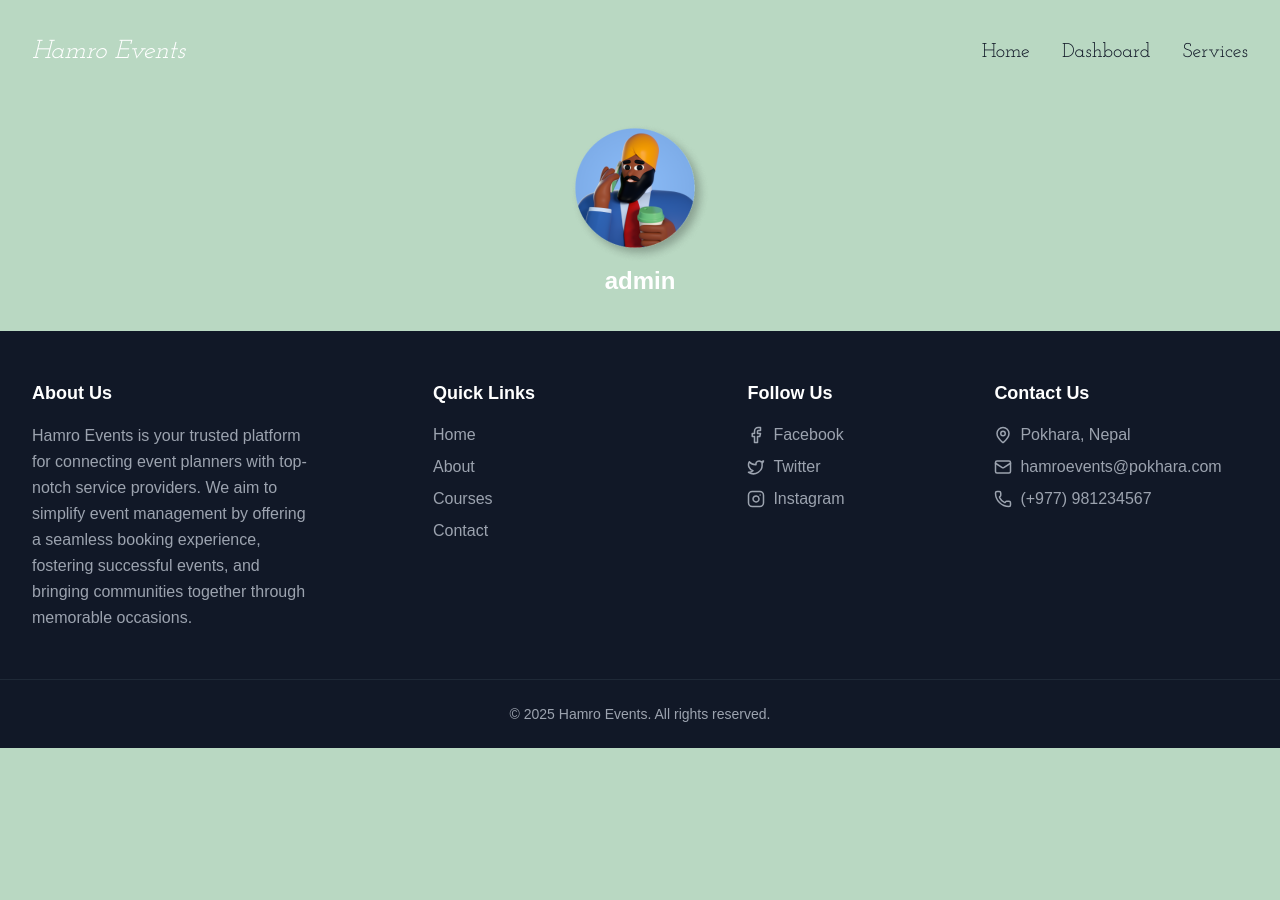
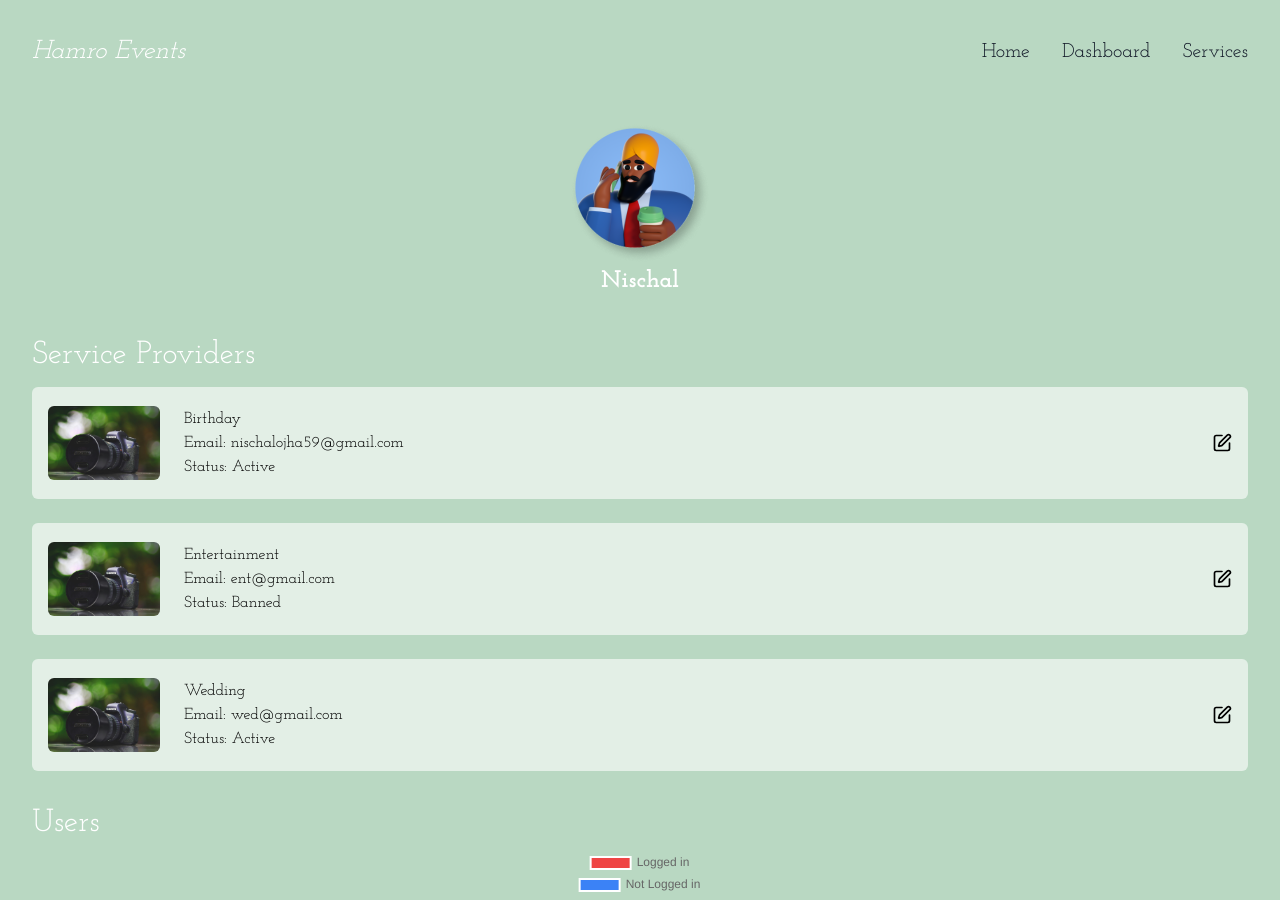
Before and after one commit to sanjeevshah1/Hamro-Events, a Next.js app: page /Admin in a window 1280 px wide. Shown: the top 900 px of the page. Before the commit the page ends 800 px from the top, so only its background shows below. Built offline with nearby package versions, Linux system fonts and the light colour scheme.

Commit message:
Admin page and new components

```diff
--- a/package.json
+++ b/package.json
@@ -9,9 +9,11 @@
     "lint": "next lint"
   },
   "dependencies": {
+    "chart.js": "^4.4.7",
     "lucide-react": "^0.469.0",
     "next": "15.1.3",
     "react": "^19.0.0",
+    "react-chartjs-2": "^5.3.0",
     "react-dom": "^19.0.0"
   },
   "devDependencies": {
--- a/src/app/Admin/page.tsx
+++ b/src/app/Admin/page.tsx
@@ -1,9 +1,25 @@
 import Info from "../Components/Info"
+import Box from "../Components/Box"
+import PieChart from "../Components/Pie"
 
 const page = () => {
   return (
-    <div>
-        <Info name="admin" />
+    <div className="min-h-screen font-josefinSlab flex flex-col">
+      <Info name="Nischal" />
+      <div className="flex flex-col px-4 mx-4">
+        <p className="text-[2rem] text-white ">Service Providers</p>
+
+        <div className="flex flex-col gap-2  mb-5">
+          <Box type="provider" provider="Birthday" email="nischalojha59@gmail.com" status="Active"/>
+          <Box type="provider" provider="Entertainment" email="ent@gmail.com" status="Banned"/>
+          <Box type="provider" provider="Wedding" email="wed@gmail.com" status="Active"/>
+        </div>
+
+        <p className="text-[2rem] text-white ">Users</p>
+
+        <PieChart dataValues={[10, 20]}/>
+
+      </div>
     </div>
   )
 }
--- a/src/app/Components/Box.tsx
+++ b/src/app/Components/Box.tsx
@@ -1,17 +1,41 @@
-const Box = ({event, date, venue}:{event:string, date:Date, venue:string}) => {
-  return (
+import { Edit, Search} from 'lucide-react';
 
+type BoxProps = |{type: "event" | "user"; event:string, date:Date; venue:string}
+          |{type: "provider"; provider:string; email:string; status:string};
+
+const Box = ( props: BoxProps) => {
+  if (props.type === "event" || props.type === "user")
+  {
+    return (
     <div className="bg-white/60  h-24 font-josefinSlab flex flex-row gap-2 p-2 rounded-md  hover:-translate-y-1 hover:shadow-lg transition-transform duration-300 my-2">
         <img className="ml-2 w-20 rounded-md my-auto" src="camera.jpg" alt="Anything"/>
         <div className="flex flex-col  justify-center w-full ml-4">
-            <p>{event}</p>
+            <p>{props.event}</p>
             <div className="flex gap-2 ">
-                <p className="">Date: {date.toLocaleDateString()}</p>
-                <p className="">Venue: {venue}</p>
+                <p className="">Date: {props.date.toLocaleDateString()}</p>
+                <p className="">Venue: {props.venue}</p>
             </div>
         </div>
+        <button className='mr-2'>{/* edit */} <Edit size={20}/></button>
     </div>
-  )
+  )}
+
+  if (props.type === "provider")
+    {
+      return (
+      <div className="bg-white/60  h-28 font-josefinSlab flex flex-row gap-2 p-2 rounded-md  hover:-translate-y-1 hover:shadow-lg transition-transform duration-300 my-2">
+          <img className="ml-2 w-28 rounded-md my-auto" src="camera.jpg" alt="Anything"/>
+          <div className="flex flex-col justify-center w-36 lg:w-full lg:ml-4 m-2\">
+              <p>{props.provider}</p>
+              <div className="flex flex-col overflow-hidden">
+                  <p className="">Email: {props.email}</p>
+                  <p className="">Status: {props.status}</p>
+              </div>
+          </div>
+          <button className='mr-2'>{/* edit */} <Edit size={20}/></button>
+      </div>
+    )}
+
 }
 
 export default Box
--- /dev/null
+++ b/src/app/Components/Pie.tsx
@@ -0,0 +1,38 @@
+// components/PieChart.js
+"use client"
+
+import { Pie } from 'react-chartjs-2';
+import { Chart as ChartJS, ArcElement, Tooltip, Legend } from 'chart.js';
+import { useState, useEffect } from 'react';
+
+ChartJS.register(ArcElement, Tooltip, Legend);
+
+const PieChart = ({ dataValues }: {dataValues:number[]}) => {
+  const [chartData, setChartData] = useState({
+    labels: ['Logged in', 'Not Logged in'],
+    datasets: [
+      {
+        data: dataValues,
+        backgroundColor: ['#EF4444', '#3B82F6'],
+        hoverOffset: 4,
+      },
+    ],
+  });
+
+  useEffect(() => {
+    if (dataValues) {
+      setChartData((prev) => ({
+        ...prev,
+        datasets: [{ ...prev.datasets[0], data: dataValues }],
+      }));
+    }
+  }, [dataValues]);
+
+  return (
+    <div className="w-full h-56 flex flex-col items-center mb-4">
+      <Pie data={chartData} options={{ responsive: true, plugins: { legend: { position: 'top' } } }} />
+    </div>
+  );
+};
+
+export default PieChart;
--- a/src/app/Provider/page.tsx
+++ b/src/app/Provider/page.tsx
@@ -3,37 +3,37 @@ import Info from "../Components/Info"
 
 const provider = () => {
   return (
-    <div className="bg-mainColor min-h-screen font-josefinSlab flex flex-col">
+    <div className="min-h-screen font-josefinSlab flex flex-col">
       <Info name='nischal' email="nischal" phone="9800000000" location="hd"/>
       <div className="flex flex-col px-4 mx-4">
         <p className="text-[2rem] text-white ">Services</p>
 
         <div className="flex flex-col gap-2  mb-5">
           <p className="text-[1.5rem] text-center">Accepted</p>
-          <Box event="Birthday" date={new Date()} venue="Somewhere"/>
-          <Box event="Entertainment" date={new Date()} venue="Somewhere"/>
-          <Box event="Wedding" date={new Date()} venue="Somewhere"/>
+          <Box type="event" event="Birthday" date={new Date()} venue="Somewhere"/>
+          <Box type="event" event="Entertainment" date={new Date()} venue="Somewhere"/>
+          <Box type="event" event="Wedding" date={new Date()} venue="Somewhere"/>
         </div>
 
         <div className="flex flex-col gap-2 mb-5">
           <p className="text-[1.5rem] text-center">Requests</p>
-          <Box event="Birthday" date={new Date()} venue="Somewhere"/>
-          <Box event="Entertainment" date={new Date()} venue="Somewhere"/>
-          <Box event="Wedding" date={new Date()} venue="Somewhere"/>
+          <Box type="event" event="Birthday" date={new Date()} venue="Somewhere"/>
+          <Box type="event" event="Entertainment" date={new Date()} venue="Somewhere"/>
+          <Box type="event" event="Wedding" date={new Date()} venue="Somewhere"/>
         </div>
 
         <div className="flex flex-col gap-2 mb-5">
           <p className="text-[1.5rem] text-center">Available</p>
-          <Box event="Birthday" date={new Date()} venue="Somewhere"/>
-          <Box event="Entertainment" date={new Date()} venue="Somewhere"/>
-          <Box event="Wedding" date={new Date()} venue="Somewhere"/>
+          <Box type="event" event="Birthday" date={new Date()} venue="Somewhere"/>
+          <Box type="event" event="Entertainment" date={new Date()} venue="Somewhere"/>
+          <Box type="event" event="Wedding" date={new Date()} venue="Somewhere"/>
         </div>
 
         <div className="flex flex-col gap-2 mb-5">
           <p className="text-[1.5rem] text-center">Not Available</p>
-          <Box event="Birthday" date={new Date()} venue="Somewhere"/>
-          <Box event="Entertainment" date={new Date()} venue="Somewhere"/>
-          <Box event="Wedding" date={new Date()} venue="Somewhere"/>
+          <Box type="event" event="Birthday" date={new Date()} venue="Somewhere"/>
+          <Box type="event" event="Entertainment" date={new Date()} venue="Somewhere"/>
+          <Box type="event" event="Wedding" date={new Date()} venue="Somewhere"/>
         </div>
 
       </div>
--- a/src/app/User/page.tsx
+++ b/src/app/User/page.tsx
@@ -10,16 +10,16 @@ const user = () => {
 
         <div className="flex flex-col gap-2  mb-5">
           <p className="text-[1.5rem] text-center">Requested</p>
-          <Box event="Birthday" date={new Date()} venue="Somewhere"/>
-          <Box event="Entertainment" date={new Date()} venue="Somewhere"/>
-          <Box event="Wedding" date={new Date()} venue="Somewhere"/>
+          <Box type ="user" event="Birthday" date={new Date()} venue="Somewhere"/>
+          <Box type ="user" event="Entertainment" date={new Date()} venue="Somewhere"/>
+          <Box type ="user" event="Wedding" date={new Date()} venue="Somewhere"/>
         </div>
 
         <div className="flex flex-col gap-2 mb-5">
           <p className="text-[1.5rem] text-center">Booked</p>
-          <Box event="Birthday" date={new Date()} venue="Somewhere"/>
-          <Box event="Entertainment" date={new Date()} venue="Somewhere"/>
-          <Box event="Wedding" date={new Date()} venue="Somewhere"/>
+          <Box type ="user" event="Birthday" date={new Date()} venue="Somewhere"/>
+          <Box type ="user" event="Entertainment" date={new Date()} venue="Somewhere"/>
+          <Box type ="user" event="Wedding" date={new Date()} venue="Somewhere"/>
         </div>
 
       </div>
```
Also changed, not shown: 1 other file (tests, documents, lock files or other folders).
